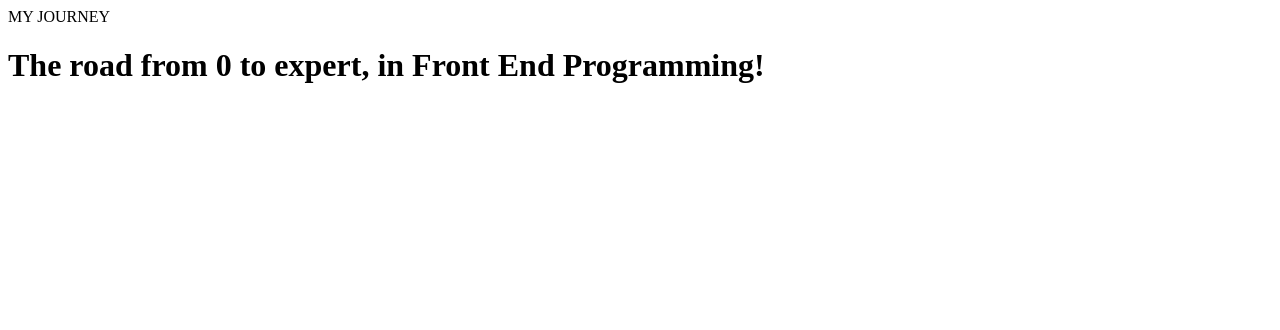
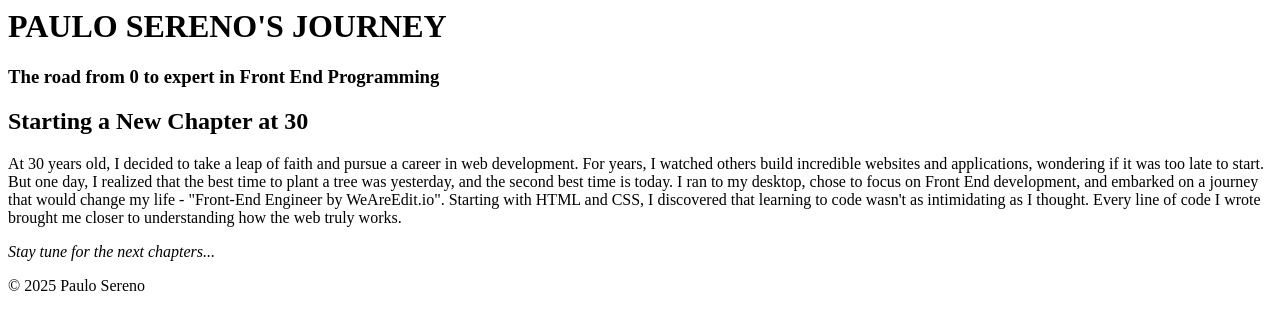
Before and after one commit to paulo-sereno/site-pessoal, a plain HTML site: page index.html in a window 1280 px wide. Drawn offline with Linux system fonts and the light colour scheme.

Commit message:
adicionei head, body, títulos, artigo e footer

```diff
--- a/index.html
+++ b/index.html
@@ -1,2 +1,36 @@
-<header>MY JOURNEY</header>
-<h1>The road from 0 to expert, in Front End Programming!</h1>
+<html>
+
+<head>
+    <title>Paulo Sereno's Journey</title>
+</head>
+
+<body>
+    <header>
+        <h1>PAULO SERENO'S JOURNEY</h1>
+        <p></p>
+        <h3>The road from 0 to expert in Front End Programming</h3>
+    </header>
+
+    <article>
+        <h2>Starting a New Chapter at 30</h2>
+
+        <p>
+            At 30 years old, I decided to take a leap of faith and pursue a career in web development.
+            For years, I watched others build incredible websites and applications, wondering if it was
+            too late to start. But one day, I realized that the best time to plant a tree was yesterday,
+            and the second best time is today. I ran to my desktop, chose to focus on Front End
+            development, and embarked on a journey that would change my life - "Front-End Engineer by
+            WeAreEdit.io". Starting with HTML and CSS, I discovered that learning to code wasn't as
+            intimidating as I thought. Every line of code I wrote brought me closer to understanding
+            how the web truly works.
+        </p>
+
+        <p>
+            <em>Stay tune for the next chapters...</em>
+        </p>
+    </article>
+</body>
+<footer>
+    <p>© 2025 Paulo Sereno</p>
+
+</html>
```
